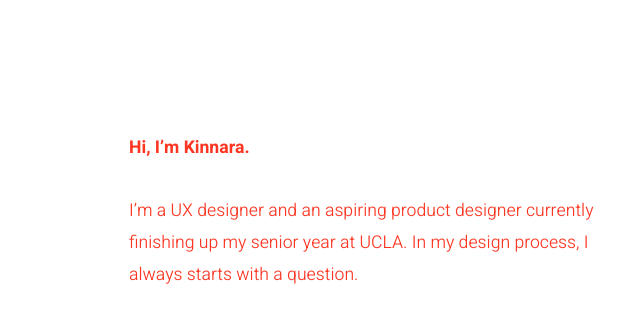
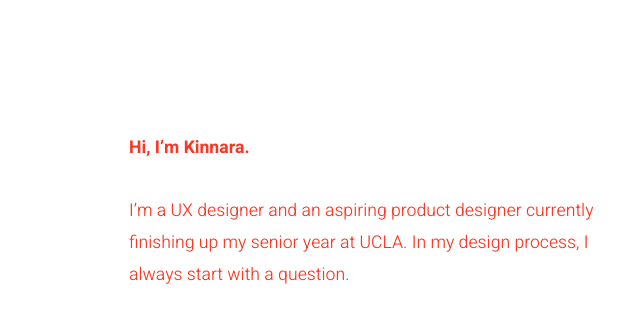
Before and after one commit to kinnaraanindita/kinnaraanindita.github.io, a plain HTML site: page index.html in a window 1280 px wide. Shown: the top 319 px of the page, 531-1171 px from the left. Drawn offline with Linux system fonts and the light colour scheme.

Commit message:
Update index.html

```diff
--- a/index.html
+++ b/index.html
@@ -11,7 +11,7 @@
     <div class="intro">
       <img id="kins" src="kins.png" alt="kinnara's face" width=200px>
       <div class="intro-right">
-        <h1 id="opening"> <strong> Hi, I’m Kinnara. </strong> <br><br>I’m a UX designer and an aspiring product designer currently finishing up my senior year at UCLA. In my design process, I always starts with a question.</h1>
+        <h1 id="opening"> <strong> Hi, I’m Kinnara. </strong> <br><br>I’m a UX designer and an aspiring product designer currently finishing up my senior year at UCLA. In my design process, I always start with a question.</h1>
           <a href="https://www.linkedin.com/in/kinnaraanindita/" target="_blank"><img id="linkedin" src="linkedin.svg" alt="linkedin icon" width="30px"></a>
           <a href="RESUME2019.pdf" target="_blank"><img id="file" src="file.png" alt="file icon" width=24px></a>
       </div>
```
